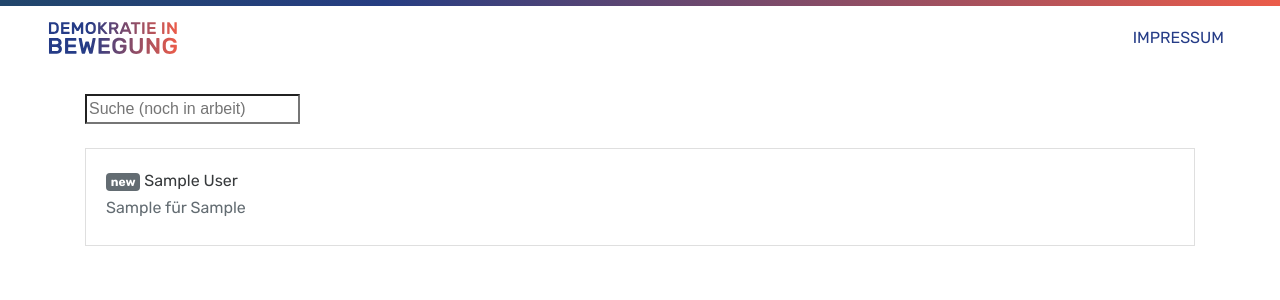
After one commit to DemokratieInBewegung/appntr, a Django app: template templates/apps/all.html in a window 1280 px wide. The commit adds this page. Shown: the top 300 px of the page. Run offline with Django 3.2, Linux system fonts and the light colour scheme; the template is opened without the code that fills it: values that come from a table or form of the project are taken from there, others are empty; tables that the repository leaves empty hold one stand-in row (values such as "Sample post"); some libraries are stand-ins or nearby versions.

Commit message:
install all applications

```diff
--- a/appntr/urls.py
+++ b/appntr/urls.py
@@ -31,6 +31,7 @@ urlpatterns = [
     # url(r'^applications/decline/(?P<id>.*)', decline),
     # url(r'^einladen/', direct_invite),
     url(r'^applications/inbox', inbox, name="inbox"),
+    url(r'^applications/all', all_applications, name="all_applications"),
     url(r'^vote/(?P<id>.*)$', vote),
     url(r'^', index)
 ] + static(settings.STATIC_URL, document_root=settings.STATIC_ROOT
--- a/appntr/views.py
+++ b/appntr/views.py
@@ -292,7 +292,7 @@ def _make_context(request, menu='all', **kwargs):
 
 @login_required
 def all_applications(request):
-    ctx = _make_context(request, menu='inbox', apps=Application.objects.order_by("-added_at"))
+    ctx = _make_context(request, menu='all', apps=Application.objects.order_by("-added_at"))
     return render(request, "apps/all.html", context=ctx)
 
 
--- a/templates/_base.html
+++ b/templates/_base.html
@@ -67,7 +67,7 @@
                     <a class="nav-link {% if menu == 'appointments' %} active{%endif%}" href='/applications/inbox'>Meine Termine</a>
                 </li>
                 <li class="nav-item">
-                    <a class="nav-link {% if menu == 'all' %} active{%endif%}" href='/applications/inbox'>Alle Anträge</a>
+                    <a class="nav-link {% if menu == 'all' %} active{%endif%}" href='/applications/all'>Alle Anträge</a>
                 </li>
                 <li class="nav-item">
                     <a class="nav-link  {% if menu == 'avail' %} active{%endif%}" href='/applications/inbox'>Meine Verfügbarkeit</a>
--- a/templates/apps/_base.html
+++ b/templates/apps/_base.html
@@ -3,11 +3,10 @@
 {% block head_title%}Anträge{% endblock %}
 
 {% block content %}
-
+<br />
 <div class="container">
     {% block inner %}
     {% endblock %}
-  </div>
 </div>
 
 {% endblock %}
--- /dev/null
+++ b/templates/apps/all.html
@@ -0,0 +1,25 @@
+{% extends "apps/_base.html" %}
+
+{% block inner %}
+  <div>
+      <form method="GET">
+        <input type="search" name="q" placeHolder="Suche (noch in arbeit)">
+      </form>
+  </div>
+  <br />
+  <div class="form-group">
+    {% for app in apps %}
+
+      <div class="card">
+        <div class="card-block">
+          <p class="card-title"><span class="badge badge-default">{{app.state}}</span> {{app.first_name}} {{app.last_name}}</p>
+          <h6 class="card-subtitle mb-2 text-muted">{{app.gender}} für {{app.country}}</h6>
+        </div>
+      </div>
+    {% empty %}
+      <div class="alert alert-default" style="text-align: center" role="alert">
+        <h1>Nichts gefunden für die Suche.</h1>
+      </div>
+    {% endfor %}
+  </div>
+{% endblock %}
```
Also changed, not shown: templates/apps/inbox.html (+5 -6 lines), templates/direct_invite.html (deleted, +0 -18 lines).
